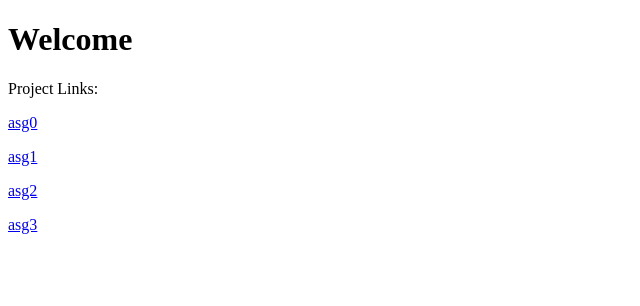
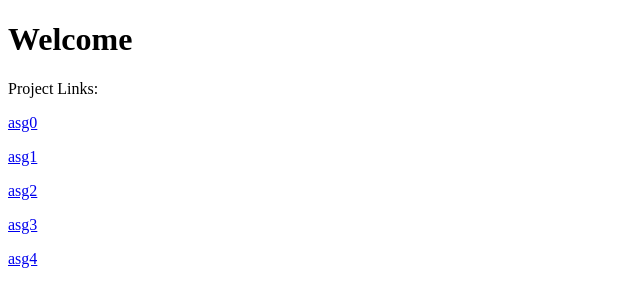
Before and after one commit to sonanair/CSE160, a plain HTML site: page index.html in a window 1280 px wide. Shown: the full height of the page, 0-640 px from the left. Drawn offline with Linux system fonts and the light colour scheme.

Commit message:
index updated

```diff
--- a/index.html
+++ b/index.html
@@ -15,5 +15,7 @@
   <a href="asg2/src/BlockyAnimal.html">asg2</a>
   <p>
   <a href="asg3/src/World.html">asg3</a>
+  <p>
+  <a href="asg4/src/World.html">asg4</a>
 </body>
 </html>
```
